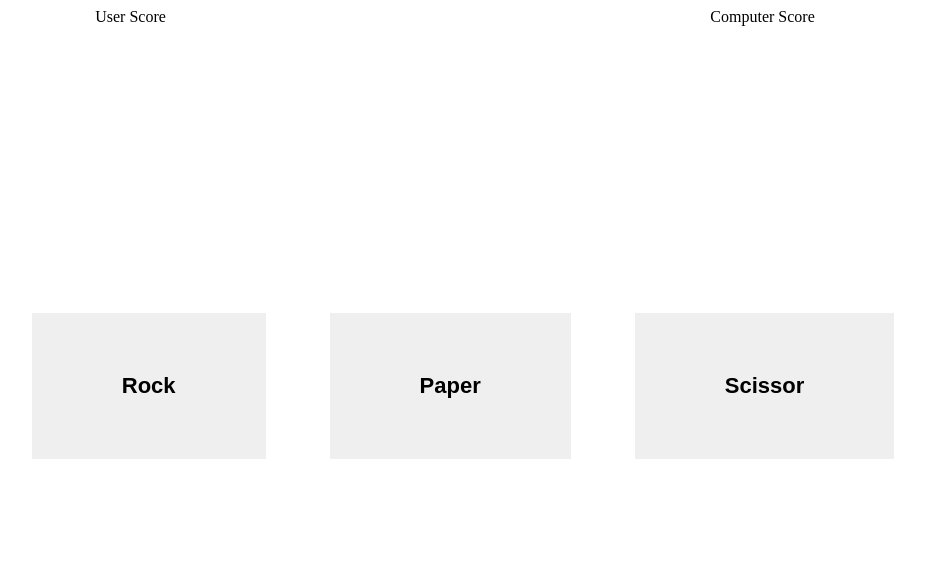
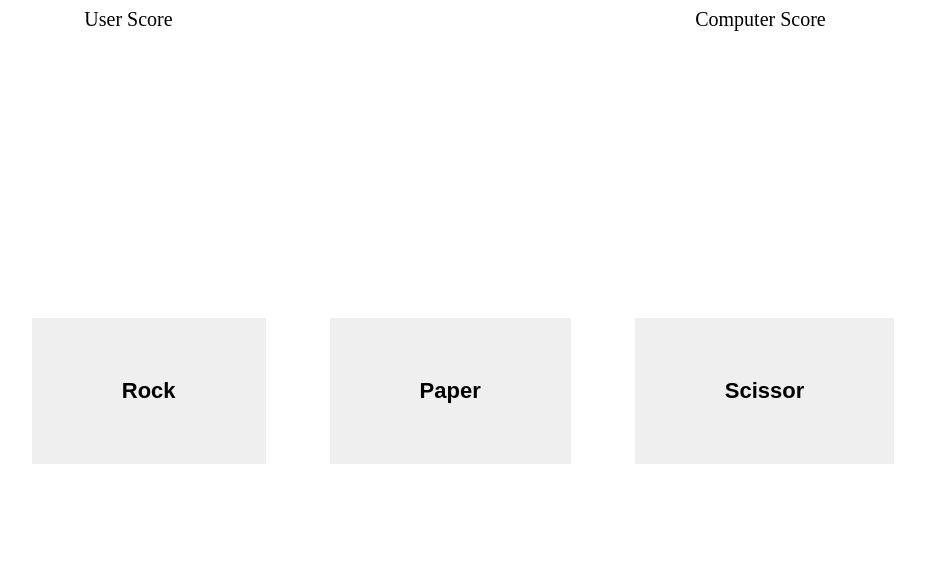
Before and after one commit to wakester25/rock-paper-scissors, a plain HTML site: page index.html in a window 1280 px wide. Shown: the whole page, without its empty margins (185-1110 px from the left). Drawn offline with Linux system fonts and the light colour scheme.

Commit message:
Change score box alignment and text size

```diff
--- a/code.js
+++ b/code.js
@@ -53,11 +53,8 @@ function game() {
     let userScore = 0;
     let computerScore = 0;
 
-    //userChoice = getUserChoice();
-
     buttons = document.querySelectorAll("button");
     displayBox = document.querySelector("#displayBox");
-    //scoreBox = document.querySelector("#scoreBox");
     userScoreDisplay = document.querySelector("#userScore");
     computerScoreDisplay = document.querySelector("#computerScore");
     buttons.forEach(button => button.addEventListener("click", () => {
--- a/styles.css
+++ b/styles.css
@@ -22,6 +22,11 @@ button {
     justify-content: space-around;
 }
 
+.userScoreBox, .computerScoreBox {
+    text-align: center;
+    font-size: 20px;
+}
+
 .main-container {
     display: flex;
     flex-direction: column;
```
